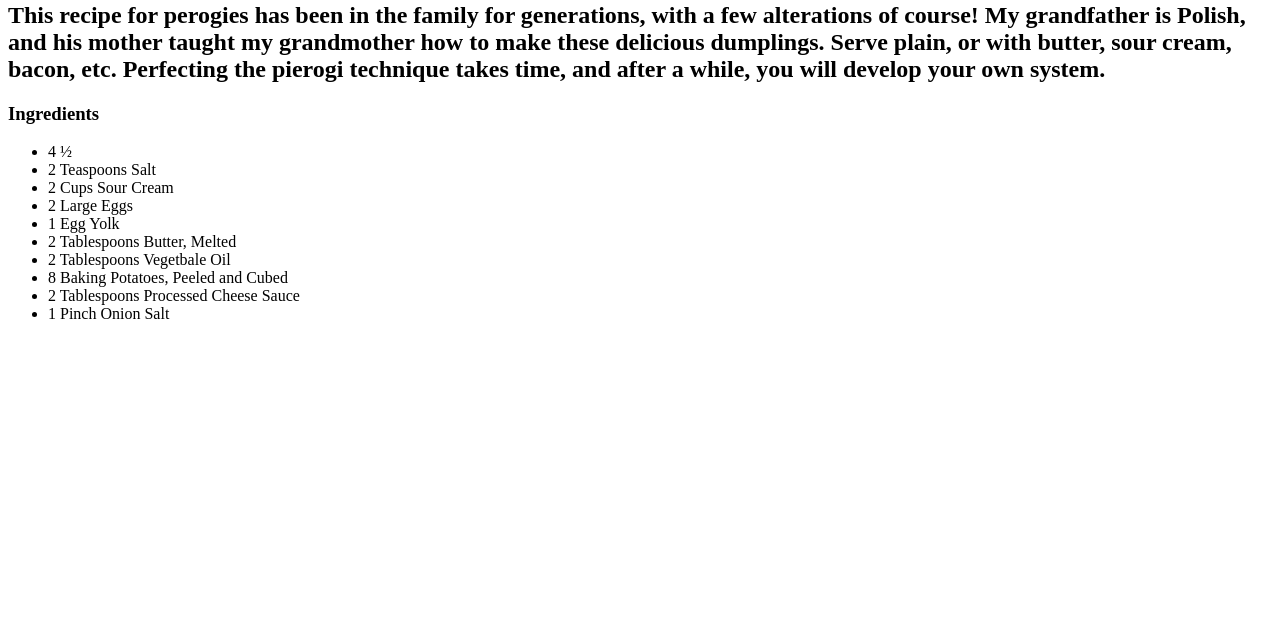
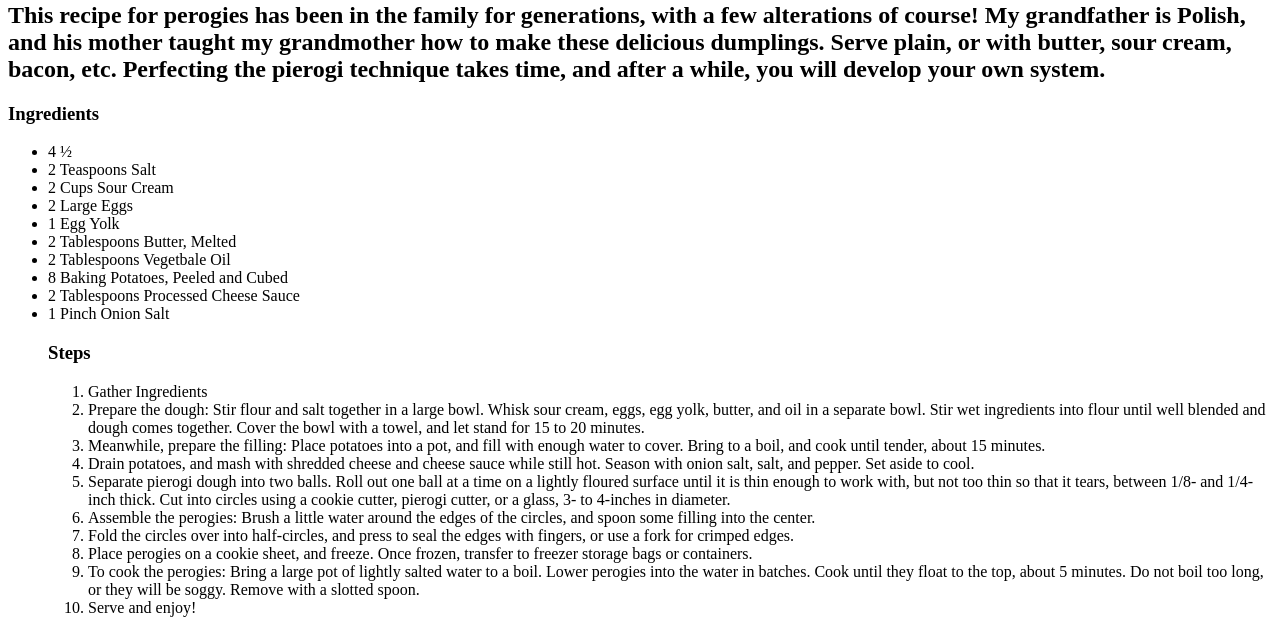
Before and after one commit to Jngroth/odin-recipes, a plain HTML site: page recipes/Pierogies.html in a window 1280 px wide. Shown: the part 402-1035 px from the top of the page. Before the commit the page ends 800 px from the top, so only its background shows below. Drawn offline with Linux system fonts and the light colour scheme.

Commit message:
Second commit.

```diff
--- a/recipes/Pierogies.html
+++ b/recipes/Pierogies.html
@@ -23,6 +23,32 @@
     <li>8 Baking Potatoes, Peeled and Cubed</li>
     <li>2 Tablespoons Processed Cheese Sauce</li>
     <li>1 Pinch Onion Salt</li>
+   <h3>Steps</h3>
+   <ol>
+    <li>Gather Ingredients</li>
+    <li>Prepare the dough: Stir flour and salt together in a large bowl. Whisk sour cream, eggs, egg yolk, butter, and oil in a separate bowl.
+        Stir wet ingredients into flour until well blended and dough comes together.
+        Cover the bowl with a towel, and let stand for 15 to 20 minutes.</li>
+     <li>Meanwhile, prepare the filling: Place potatoes into a pot, and fill with enough water to cover.
+        Bring to a boil, and cook until tender, about 15 minutes.</li>
+      <li>Drain potatoes, and mash with shredded cheese and cheese sauce while still hot.
+        Season with onion salt, salt, and pepper. Set aside to cool.
+      </li>
+      <li>Separate pierogi dough into two balls.
+        Roll out one ball at a time on a lightly floured surface until it is thin enough to work with, but not too thin so that it tears, between 1/8- and 1/4-inch thick. Cut into circles using a cookie cutter, pierogi cutter, or a glass, 3- to 4-inches in diameter.
+      </li>
+      <li>Assemble the perogies: Brush a little water around the edges of the circles, and spoon some filling into the center.
+      </li>
+      <li>Fold the circles over into half-circles, and press to seal the edges with fingers, or use a fork for crimped edges.</li>
+      <li>Place perogies on a cookie sheet, and freeze. Once frozen, transfer to freezer storage bags or containers.</li>
+       <li>To cook the perogies: Bring a large pot of lightly salted water to a boil.
+        Lower perogies into the water in batches.
+        Cook until they float to the top, about 5 minutes.
+        Do not boil too long, or they will be soggy. Remove with a slotted spoon.
+       </li>
+       <li>Serve and enjoy!</li>
+   </ol>
+
 
 </ul>
 
```
